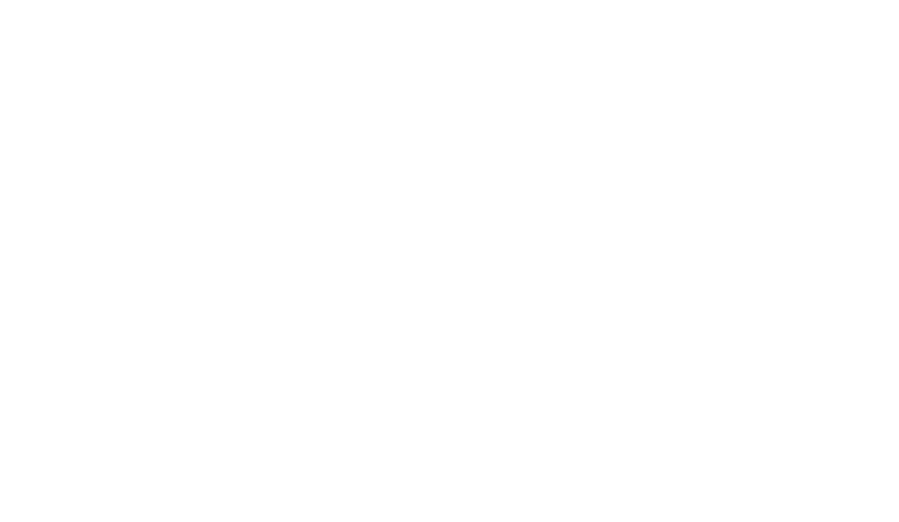
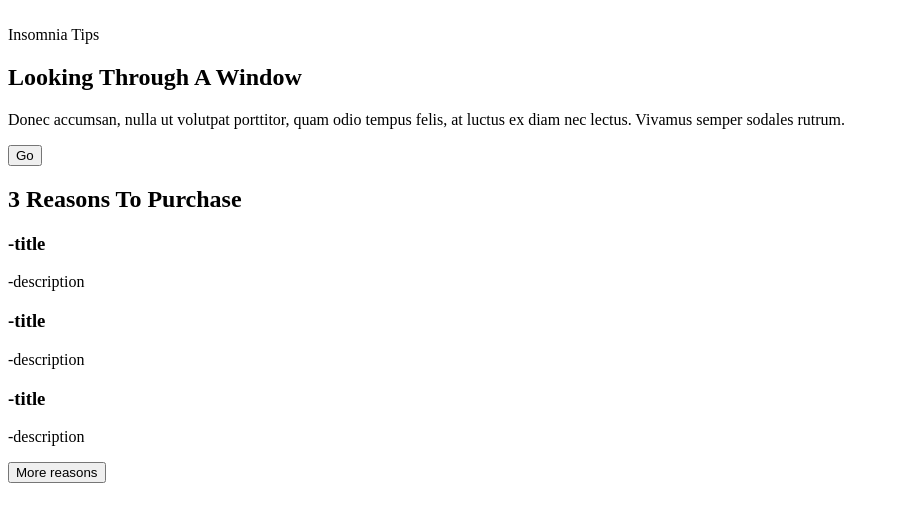
Before and after one commit to Adalab/modulo-1-evaluacion-final-Virginia-Alvarez, a website: page public/index.html in a window 1280 px wide. Shown: the whole page, without its empty margins (0-899 px from the left). Drawn offline with nearby package versions, Linux system fonts and the light colour scheme.

Commit message:
html skeleton except footer

```diff
--- a/public/index.html
+++ b/public/index.html
@@ -8,8 +8,33 @@
     <link rel="stylesheet" href="./assets/css/main.css" />
     <link rel="icon" href="./assets/images/favicon.png" />
   </head>
+  <body>
+    <a title="Ir a Adalab" href="https://adalab.es/">
+        <img title="Menú" src="./assets/images/ico-menu.svg" alt="Icono menú">
+    </a>
 
-  <body>
+    <section>
+        <span>Insomnia Tips</span>
+        <h2>Looking Through A Window</h2>
+        <p>Donec accumsan, nulla ut volutpat porttitor, quam odio tempus felis, at luctus ex diam nec lectus. Vivamus semper sodales rutrum.</p>
+        <button>Go</button>
+    </section>
+    <section>
+        <h2>3 Reasons To Purchase</h2>
+        <article>
+            <h3>-title</h3>
+            <p>-description</p>
+        </article>
+        <article>
+            <h3>-title</h3>
+            <p>-description</p>
+        </article>
+        <article>
+            <h3>-title</h3>
+            <p>-description</p>
+        </article>
+        <button>More reasons</button>
+    </section>
 
   </body>
 </html>
```
Also changed, not shown: src/html/index.html (+4 -2 lines), src/html/partials/header.html (added, +5 -0 lines), src/html/partials/hero.html (added, +5 -0 lines), src/html/partials/main-content.html (added, +15 -0 lines), src/html/partials/reasons-article.html (added, +4 -0 lines), 1 other file.
